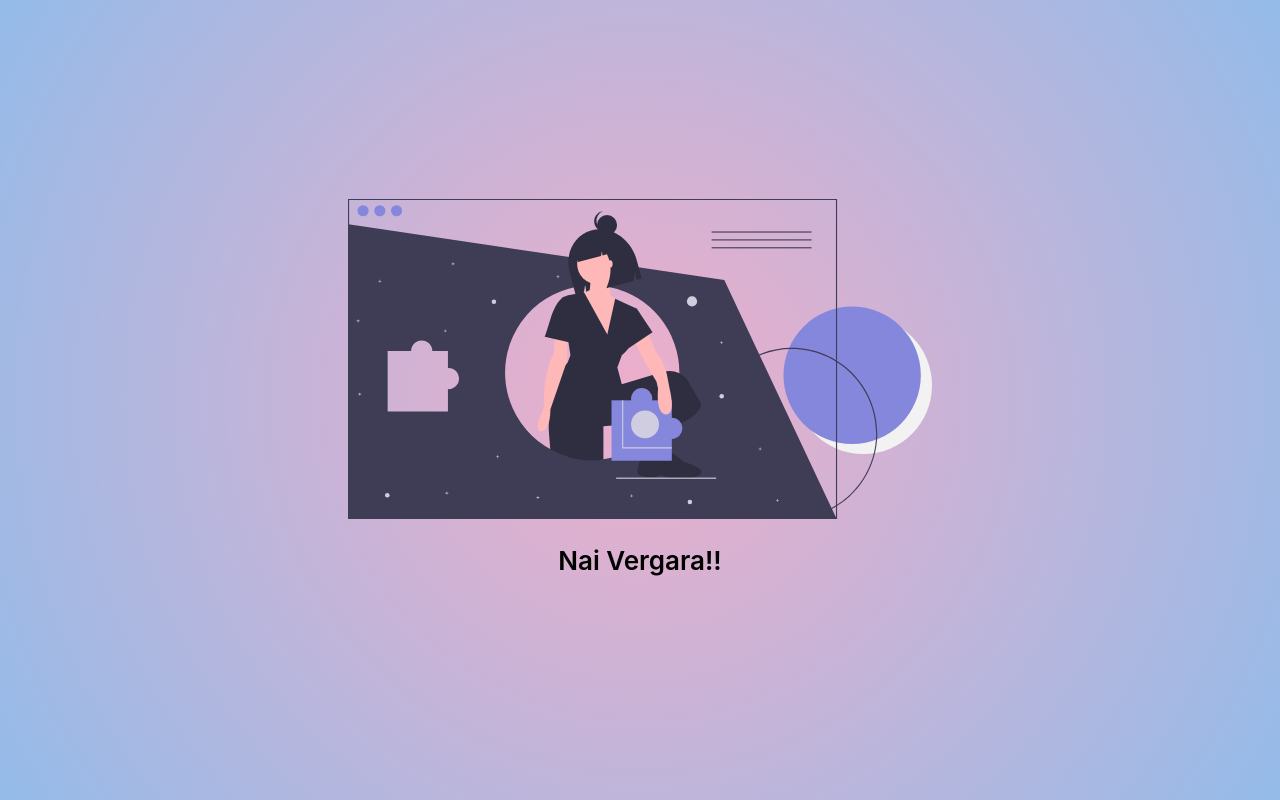
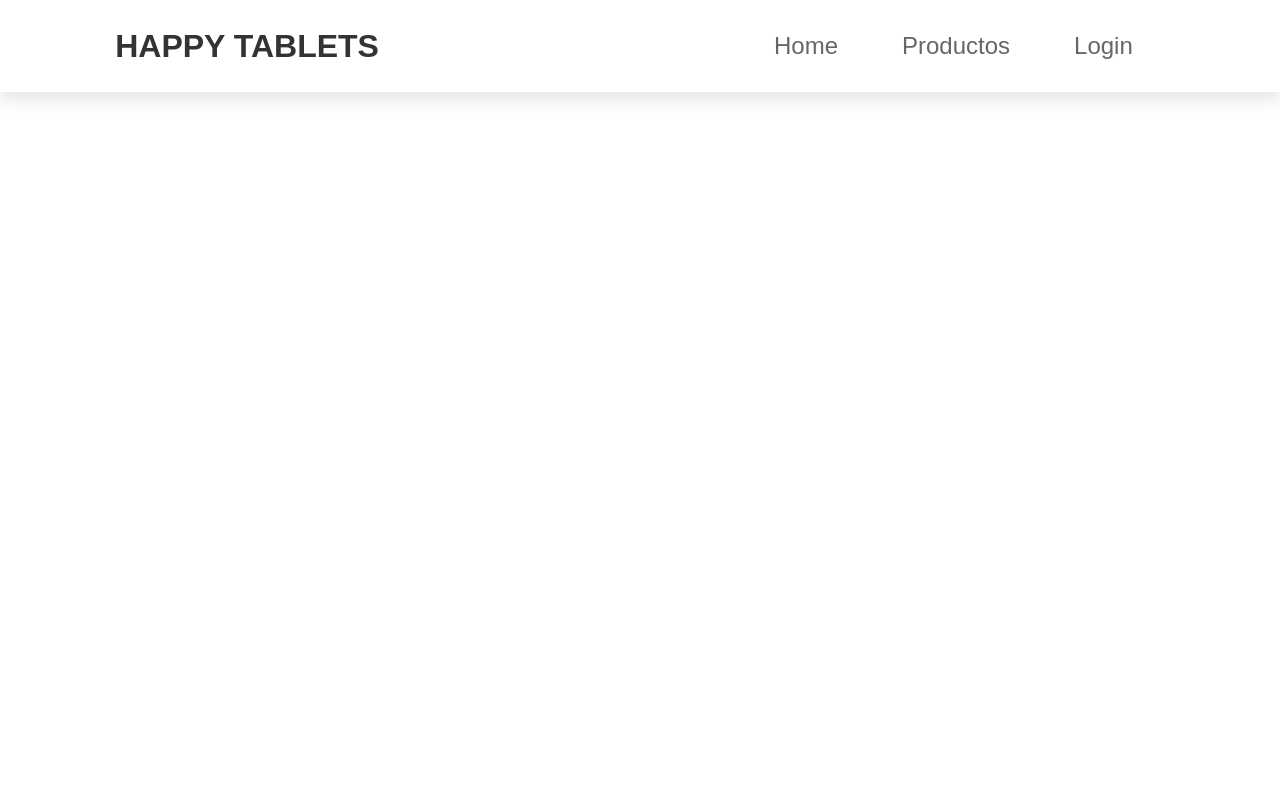
Before and after one commit to Naiforsyth/reactProyect, a React (Create React App) app: page / in a window 1280 px wide. Built offline with nearby package versions, Linux system fonts and the light colour scheme.

Commit message:
Menu ecommerce

```diff
--- a/package.json
+++ b/package.json
@@ -3,12 +3,16 @@
   "version": "0.1.0",
   "private": true,
   "dependencies": {
+    "@emotion/react": "^11.10.0",
+    "@emotion/styled": "^11.10.0",
+    "@mui/material": "^5.10.1",
     "@testing-library/jest-dom": "^5.16.5",
     "@testing-library/react": "^13.3.0",
     "@testing-library/user-event": "^13.5.0",
     "react": "^18.2.0",
     "react-dom": "^18.2.0",
     "react-scripts": "5.0.1",
+    "sass": "^1.54.5",
     "web-vitals": "^2.1.4"
   },
   "scripts": {
--- a/public/index.html
+++ b/public/index.html
@@ -11,7 +11,7 @@
 
   <link rel="manifest" href="%PUBLIC_URL%/manifest.json" />
 
-  <title>React 38040 </title>
+  <title>Happy Tablets </title>
 </head>
 
 <body>
--- a/src/App.js
+++ b/src/App.js
@@ -1,17 +1,9 @@
-import imagen from './tercera_imagen.svg';
-import './App.css';
+import NavBar from "./components/NavBar/NavBar";
 
-function App() {
-  return (
-    <div className="App">
-      <header className="App-header">
-        <img src={imagen} className="App-logo" alt="logo" />
-        <p>
-          Nai Vergara!!
-        </p>
-      </header>
-    </div>
-  );
+const App = () =>{
+  return(
+    <NavBar/>
+  )
 }
 
 export default App;
--- /dev/null
+++ b/src/components/NavBar/NavBar.js
@@ -0,0 +1,21 @@
+import './NavBar.scss'
+
+const NavBar = () =>{
+
+  return (
+    <header className="header">
+      <div className="logo">
+      <h1>HAPPY TABLETS</h1>
+      </div>
+      <nav className="navbar">
+      <ul>
+        <li><a>Home</a></li>
+        <li><a>Productos</a></li>
+        <li><a>Login</a></li>
+      </ul>
+      </nav>
+    </header>
+  )
+}
+
+export default NavBar
--- /dev/null
+++ b/src/components/NavBar/NavBar.scss
@@ -0,0 +1,85 @@
+* {
+  font-family: 'Poppins', sans-serif;
+  margin: 0;
+  padding: 0;
+  box-sizing: border-box;
+  text-decoration: none;
+  outline: none;
+  border: none;
+  text-transform: capitalize;
+  transition: all .2s linear;
+}
+
+$pink: #e84393;
+$black: #333;
+$white: #fff;
+$light-color: #666;
+$light-bg: #eee;
+$border: .2rem solid $black;
+
+@mixin grid($val) {
+  display: grid;
+  grid-template-columns: repeat(auto-fit, minmax($val, 1fr));
+  gap: 1.5rem;
+}
+
+.header {
+  position: sticky;
+  top: 0;
+  left: 0;
+  right: 0;
+  z-index: 1000;
+  background: $white;
+  box-shadow: 0 .5rem 1rem rgba(0, 0, 0, .1);
+  display: flex;
+  align-items: center;
+  padding: 0 9%;
+  font-size: 62.5%;
+  overflow-x: hidden;
+
+  .logo {
+    font-size: 1rem;
+    color: $black;
+    font-weight: bolder;
+    margin-right: auto;
+  }
+
+  .navbar {
+
+    ul {
+      list-style: none;
+
+      li {
+        position: relative;
+        float: left;
+
+        &:hover ul {
+          display: block;
+        }
+
+        a {
+          font-size: 1.5rem;
+          color: $light-color;
+          padding: 2rem;
+          display: block;
+
+          &:hover {
+            background: $light-bg;
+          }
+        }
+
+        ul {
+          position: absolute;
+          left: 0;
+          width: 20rem;
+          background: $white;
+          display: none;
+
+          li {
+            width: 100%;
+          }
+        }
+      }
+    }
+  }
+}
--- a/src/index.js
+++ b/src/index.js
@@ -11,7 +11,5 @@ root.render(
   </React.StrictMode>
 );
 
-// If you want to start measuring performance in your app, pass a function
-// to log results (for example: reportWebVitals(console.log))
-// or send to an analytics endpoint. Learn more: https://bit.ly/CRA-vitals
+
 reportWebVitals();
```
Also changed, not shown: 1 other file (tests, documents, lock files or other folders).
